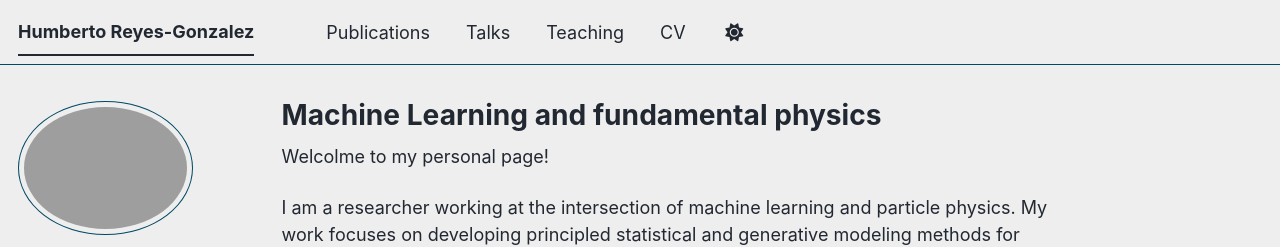
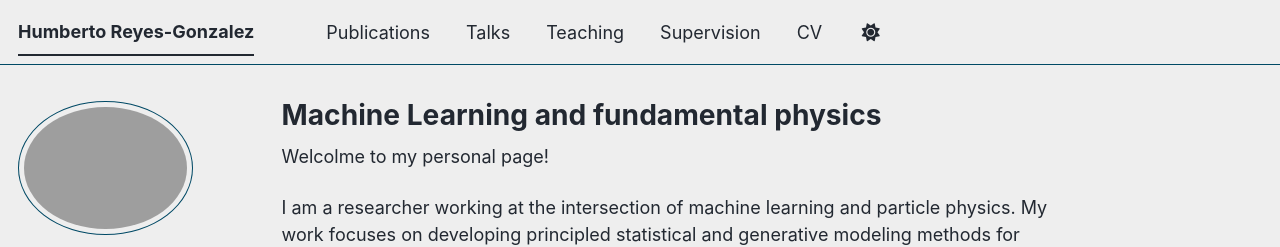
Before and after one commit to hreyes91/hreyes91.github.io, a Jekyll site: the page built from _pages/about.md, in a window 1280 px wide. Shown: the top 247 px of the page. Built offline with Jekyll 4.4.1, drawn with Linux system fonts in a browser that asks for light colours; some web fonts are replaced; a script bundle is joined from its source files by our own code; library files that are not in the unit come from our copies.

Commit message:
Update navigation.yml

```diff
--- a/_data/navigation.yml
+++ b/_data/navigation.yml
@@ -17,6 +17,9 @@ main:
   - title: "Teaching"
     url: /teaching/
 
+  - title: "Supervision"
+    url: /supervision/
+
   #- title: "Portfolio"
 
   # url: /portfolio/
```
